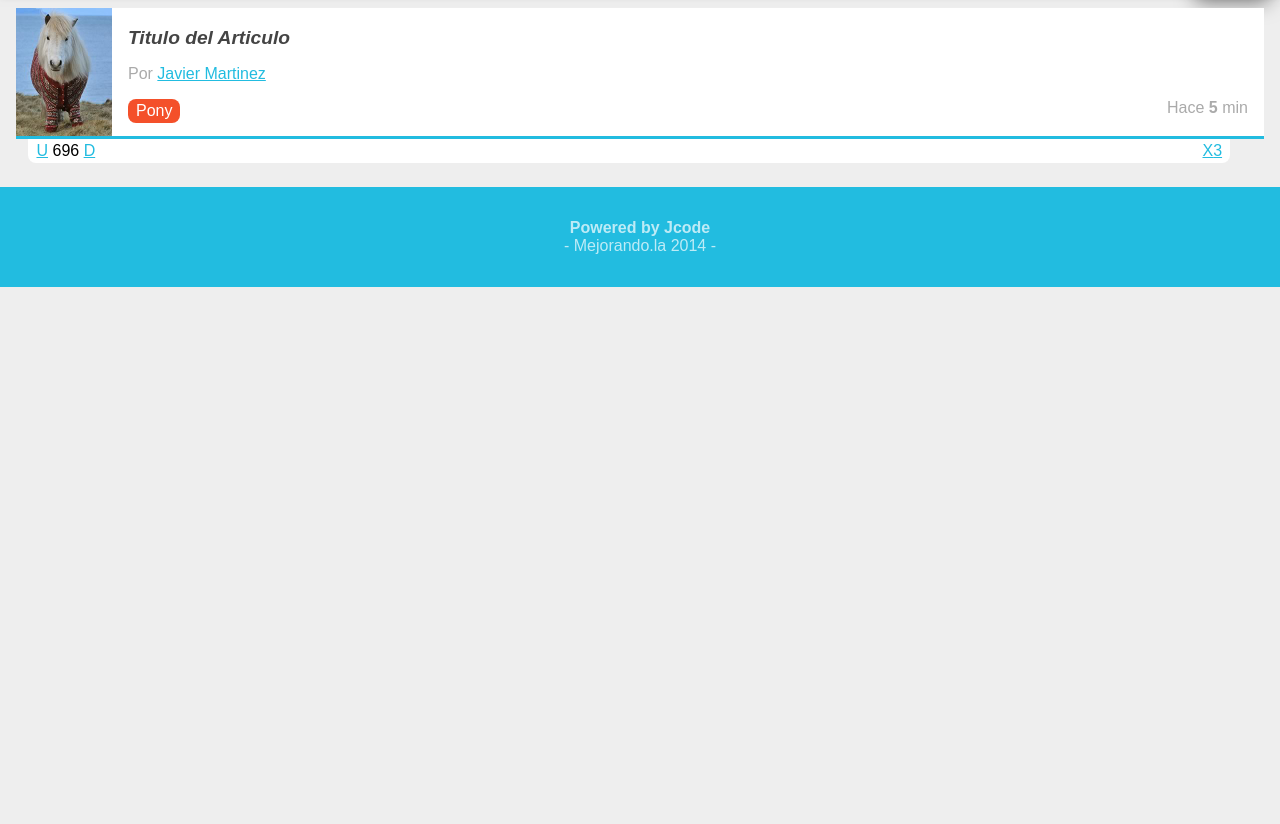
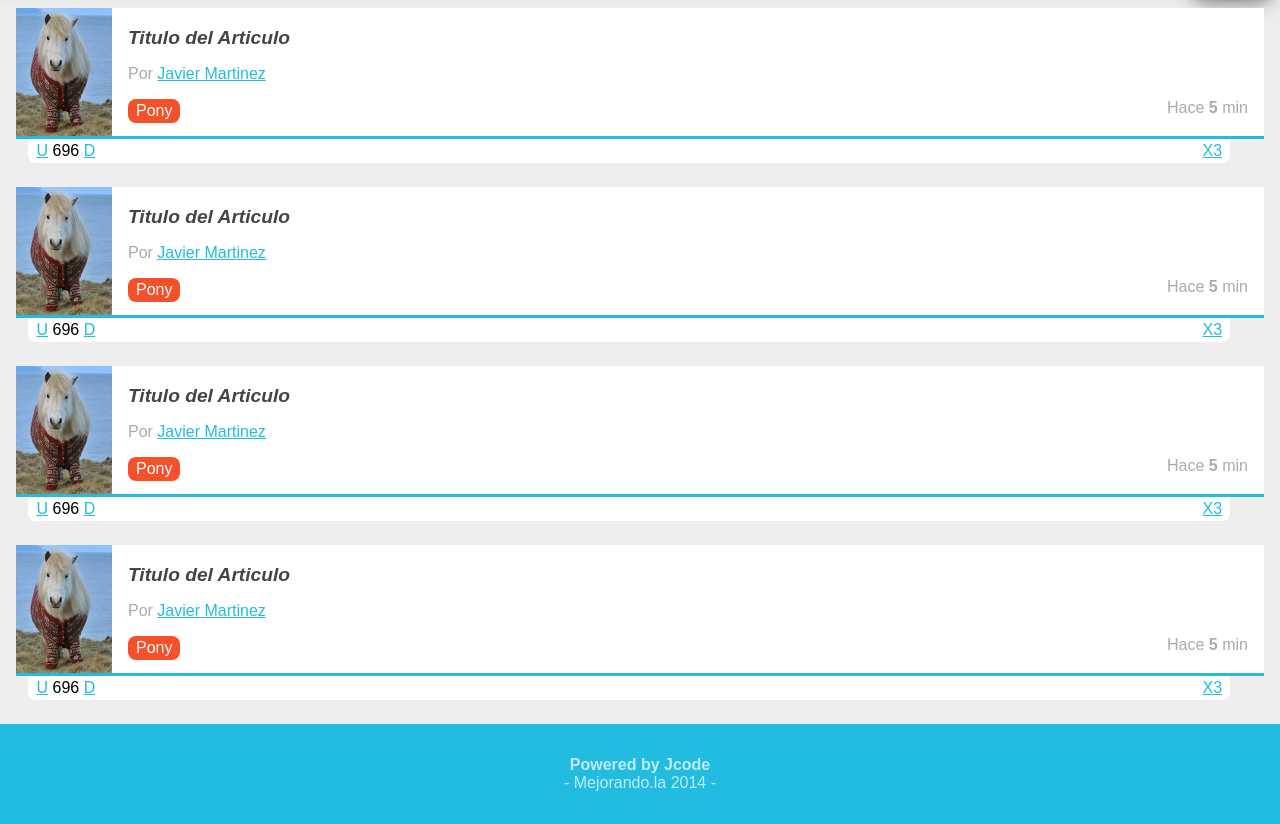
Before and after one commit to Javierski/Puls4, a plain HTML site: page index.html in a window 1280 px wide. Shown: the part 114-938 px from the top of the page. Before the commit the page ends 800 px from the top, so only its background shows below. Drawn offline with Linux system fonts and the light colour scheme.

Commit message:
Add Articles pruebas

```diff
--- a/index.html
+++ b/index.html
@@ -54,6 +54,78 @@
 					<a href="#" class="guardar_item">X</a>
 				</div>
 			</article>
+			<article class="item">
+				<figure class="imagen_item">
+					<img src="imagen.jpg"/>
+				</figure>
+				<h2 class="titulo_item">
+					<a href="#">Titulo del Articulo</a>
+				</h2>
+				<div class="autor_item">
+					Por <a href="#">Javier Martinez</a>
+				</div>
+				<div class="datos_item">
+					<a href="#" class="tag_item">Pony</a>
+					<span class="fecha_item">
+						Hace <strong>5</strong> min
+					</span>
+				</div>
+				<div class="votacion">
+					<a href="#" class="up">U</a>
+					696
+					<a href="#" class="down">D</a>
+					<a href="#" class="comentarios_item">3</a>
+					<a href="#" class="guardar_item">X</a>
+				</div>
+			</article>
+			<article class="item">
+				<figure class="imagen_item">
+					<img src="imagen.jpg"/>
+				</figure>
+				<h2 class="titulo_item">
+					<a href="#">Titulo del Articulo</a>
+				</h2>
+				<div class="autor_item">
+					Por <a href="#">Javier Martinez</a>
+				</div>
+				<div class="datos_item">
+					<a href="#" class="tag_item">Pony</a>
+					<span class="fecha_item">
+						Hace <strong>5</strong> min
+					</span>
+				</div>
+				<div class="votacion">
+					<a href="#" class="up">U</a>
+					696
+					<a href="#" class="down">D</a>
+					<a href="#" class="comentarios_item">3</a>
+					<a href="#" class="guardar_item">X</a>
+				</div>
+			</article>
+			<article class="item">
+				<figure class="imagen_item">
+					<img src="imagen.jpg"/>
+				</figure>
+				<h2 class="titulo_item">
+					<a href="#">Titulo del Articulo</a>
+				</h2>
+				<div class="autor_item">
+					Por <a href="#">Javier Martinez</a>
+				</div>
+				<div class="datos_item">
+					<a href="#" class="tag_item">Pony</a>
+					<span class="fecha_item">
+						Hace <strong>5</strong> min
+					</span>
+				</div>
+				<div class="votacion">
+					<a href="#" class="up">U</a>
+					696
+					<a href="#" class="down">D</a>
+					<a href="#" class="comentarios_item">3</a>
+					<a href="#" class="guardar_item">X</a>
+				</div>
+			</article>
 		</section>
 		<footer>
 			<p>
```
